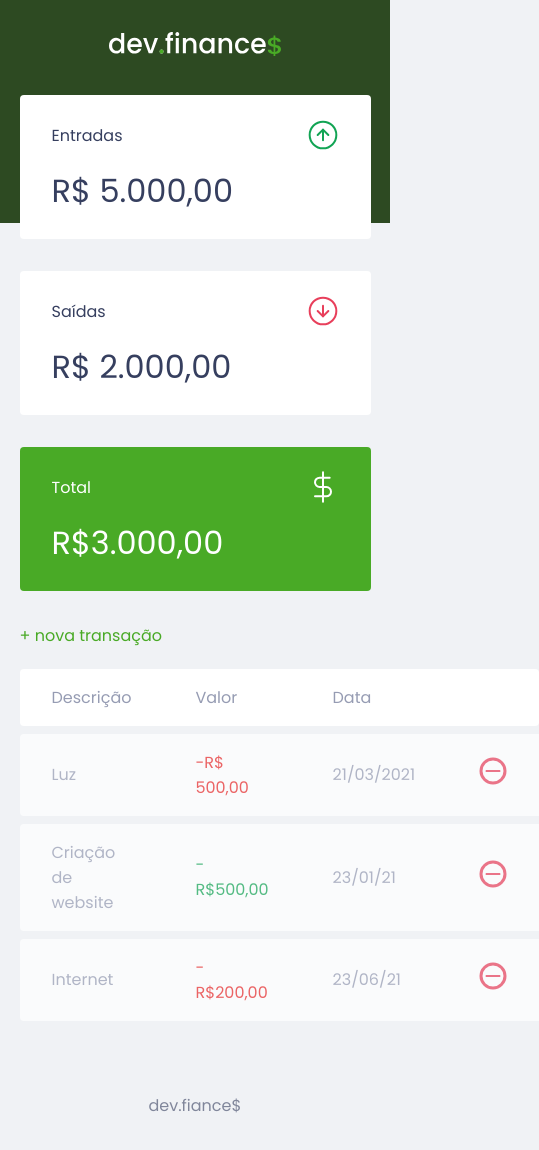
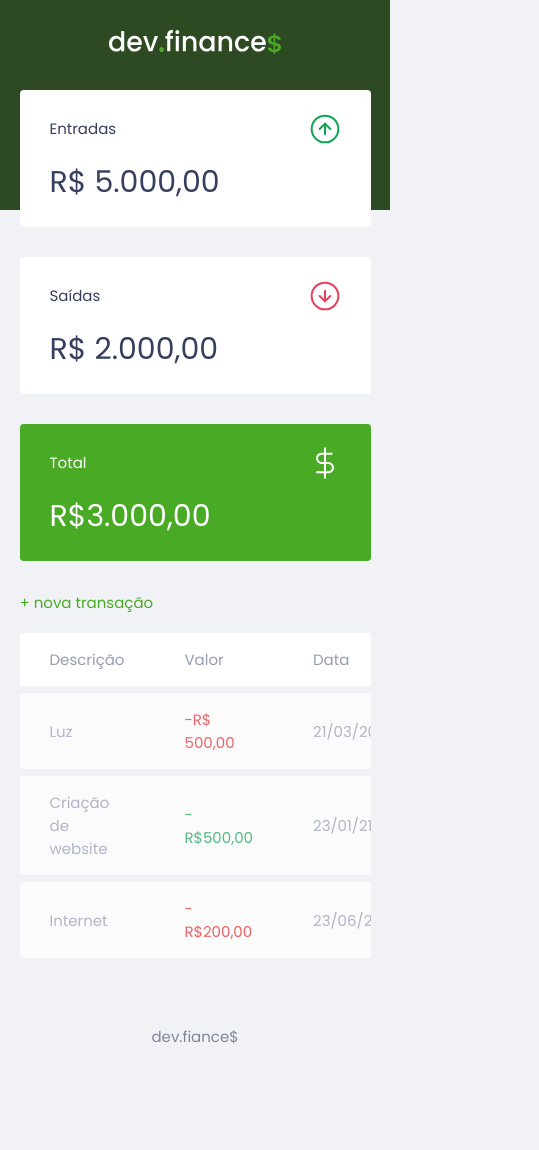
Before and after one commit to nycolexavier/Maratona-discover, a plain HTML site: page index.html in a window 390 px wide. Shown: the whole page, 539 px wide, since content can reach past the window. After the commit the page ends 1078 px from the top, so only its background shows below. Drawn offline with Linux system fonts and the light colour scheme.

Commit message:
começou a responsividade

```diff
--- a/style.css
+++ b/style.css
@@ -6,6 +6,10 @@
     margin: 0;
     padding: 0;
     box-sizing: border-box;
+}
+
+html{
+    font-size: 93.75%; /* 15px */
 }
 
 body {
@@ -107,9 +111,11 @@ header {
 
 /* table ============== */
 #data-table {
+    display: block;
     width:100%;
     border-spacing: 0 0.5rem;
     color: #969cb3;
+    overflow-x: auto;
 }
 
 table thead th:first-child,
@@ -163,3 +169,16 @@ footer {
 
     opacity: 0.6;
 }
+
+/*Responsive ===================================*/
+@media(min-width: 800px) {
+    html{
+        font-size: 87.5%;
+    }
+
+    #balance{
+        display: grid;
+        grid-template-columns: repeat(3, 1fr);
+        gap: 2rem;
+    }
+}
```
